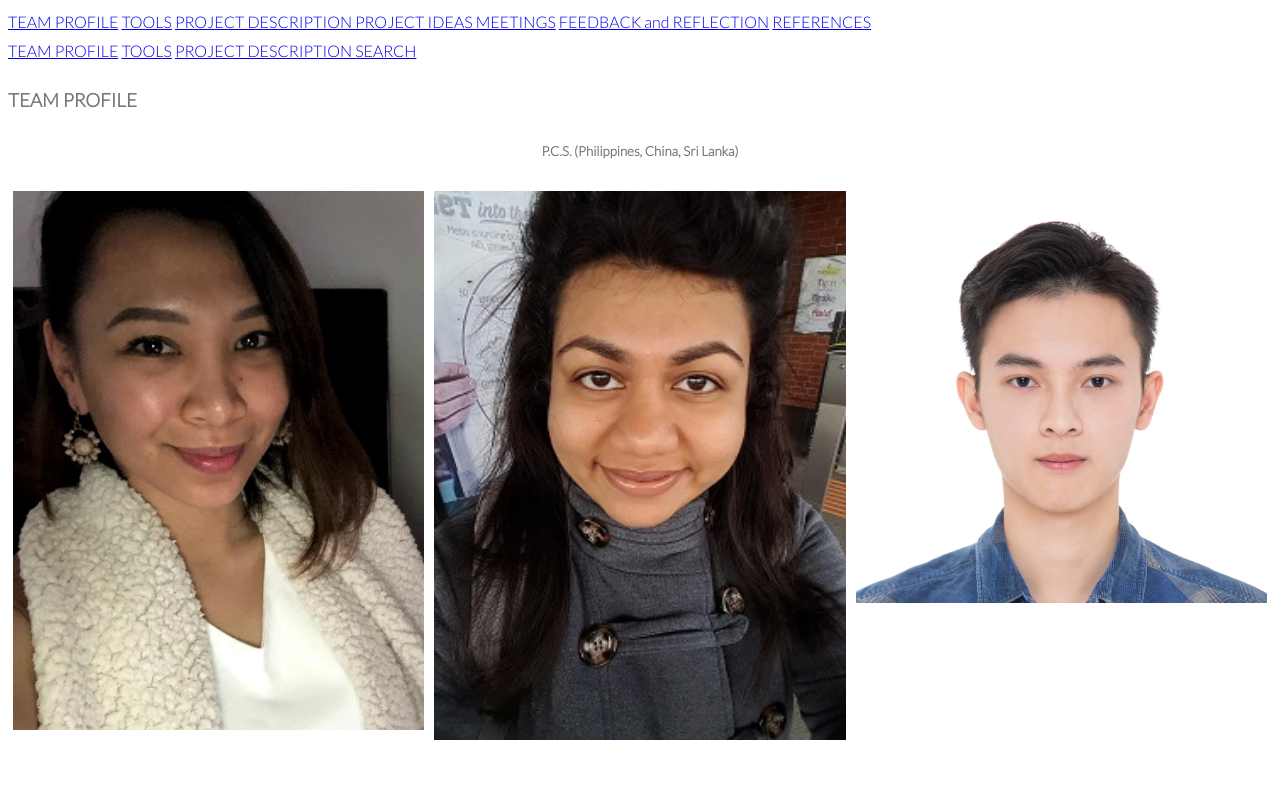
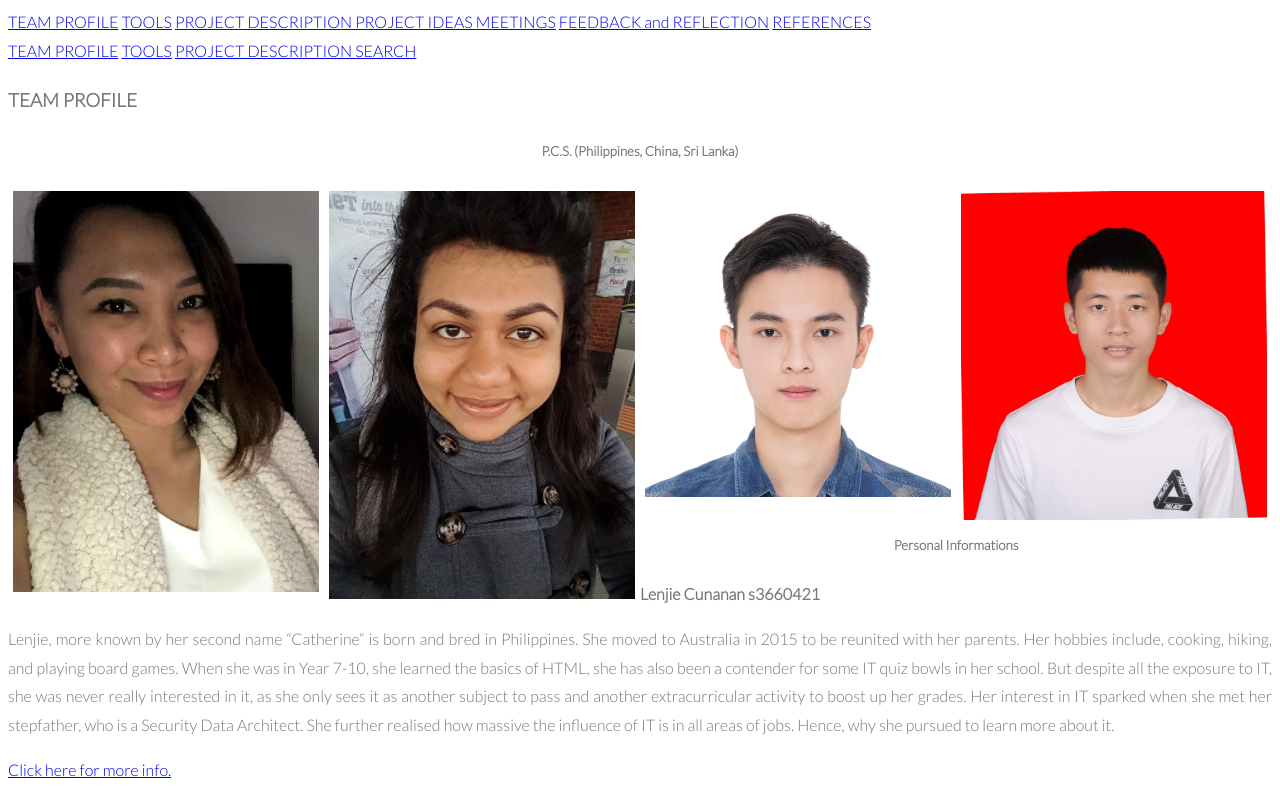
Before and after one commit to s3799717/PCS_Ass3, a plain HTML site: page index.html in a window 1280 px wide. Shown: the top 800 px of the page. Drawn offline with nearby package versions, Linux system fonts and the light colour scheme.

Commit message:
Update styletemplate.css

```diff
--- a/styletemplate.css
+++ b/styletemplate.css
@@ -4,12 +4,11 @@
 
 .column {
   float: left;
-  width: 33.33%;
-  margin-bottom: 20%;
+  width: 25%;
   padding: 5px;
 }
 
-.clearfix::after {
+.Clearfix::after {
   content: "";
   clear: both;
   display: table;
```
